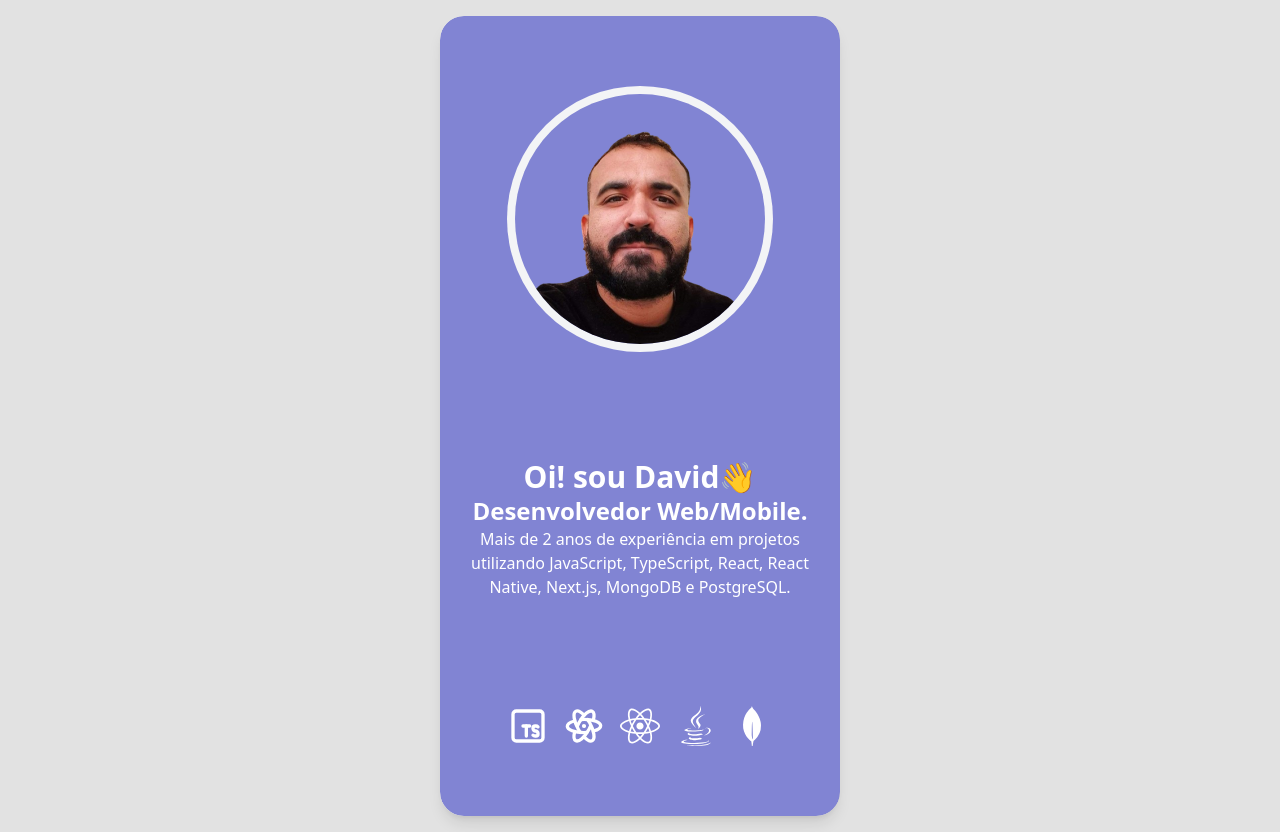
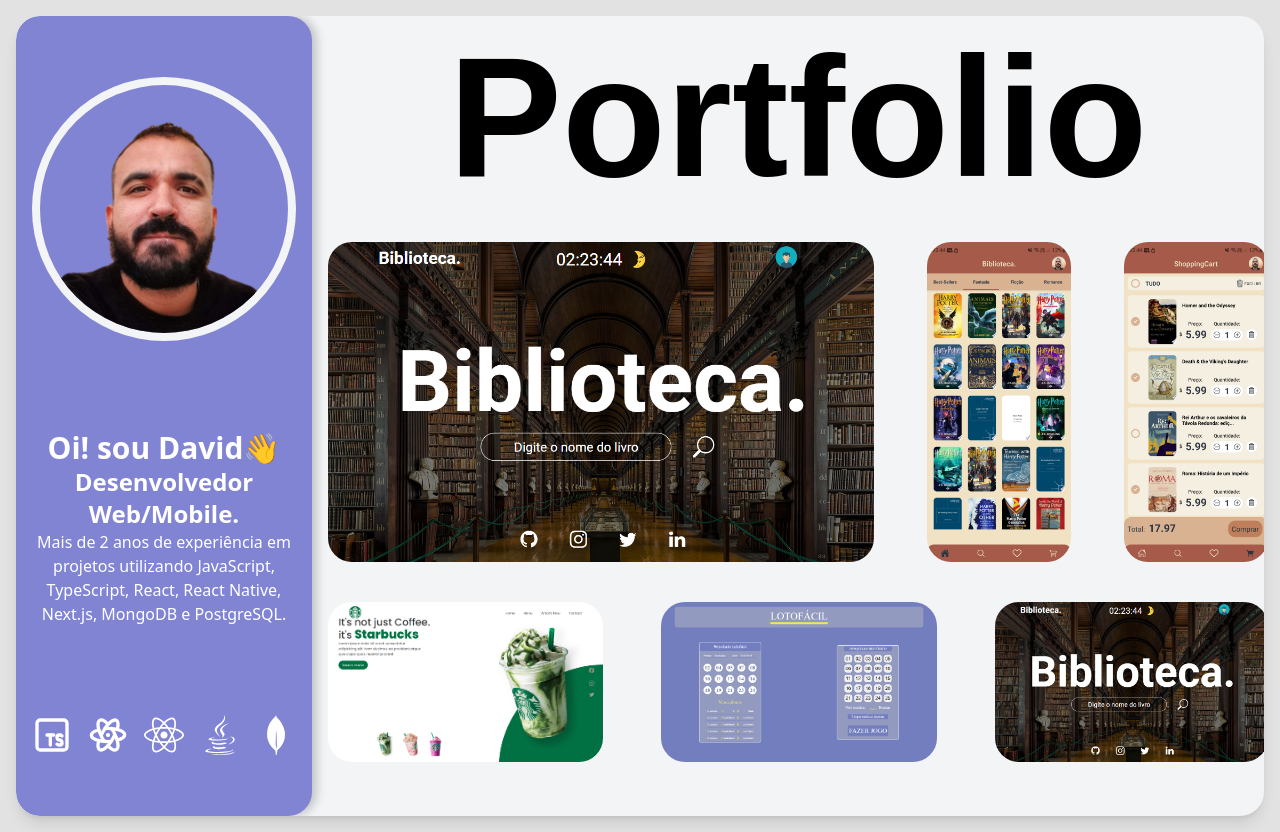
Before and after one commit to Deyvid-Kasteh/meu_portfolio_kasteh, a Next.js app: page / in a window 1280 px wide. Built offline with nearby package versions, Linux system fonts and the light colour scheme; a web font is replaced by a local one.

Commit message:
feat: motion part 3

```diff
--- a/app/hero.jsx
+++ b/app/hero.jsx
@@ -1,5 +1,6 @@
 import React from "react";
 import Image from "next/image";
+import { motion, AnimatePresence } from "motion/react";
 
 // images
 import minhaFoto2 from "../public/assets/imageQuadradaRemoveBG.png";
@@ -16,7 +17,12 @@ const Hero = () => {
 
   return (
     <div className="bg-light-accent w-[400px] h-[800px] p-4 rounded-3xl flex flex-col items-center justify-around shadow-right-shadow">
-      <div className="bg-light-secondary p-2 rounded-full flex items-start justify-center">
+      <motion.div
+        className="bg-light-secondary p-2 rounded-full flex items-start justify-center"
+        whileHover={{ scale: 1.1 }}
+              whileTap={{ scale: 0.9, type: "spring", stiffness: 400, damping: 10 }}
+
+      >
         <div className="flex justify-start bg-light-accent rounded-full">
           <Image
             src={minhaFoto2}
@@ -28,7 +34,7 @@ const Hero = () => {
             height={250}
           />
         </div>
-      </div>
+      </motion.div>
       <div className="flex flex-col items-center justify-center text-center text-white">
         <span className="text-3xl font-bold">Oi! sou David👋</span>
         <span className="text-2xl font-bold">Desenvolvedor Web/Mobile.</span>
--- a/app/page.jsx
+++ b/app/page.jsx
@@ -17,12 +17,12 @@ export default function Home() {
           layout
           initial={{ opacity: 0, scale: 0.6 }}
           animate={{ opacity: 1, scale: 1 }}
-          transition={{ duration: 0.3 }}
+          transition={{ type: "spring", stiffness: 200, damping: 8, duration: 0.8 }}
         >
           <Hero />
           <AnimatePresence mode="popLayout">
             {/* <ComTeste /> */}
-            {/* <Portfolio /> */}
+            <Portfolio />
           </AnimatePresence>
         </motion.div>
       </AnimatePresence>
--- a/app/portfolio/page.jsx
+++ b/app/portfolio/page.jsx
@@ -17,10 +17,10 @@ const Portfolio = () => {
   return (
     <motion.div
       className="pt-4 rounded-3xl flex flex-col items-center gap-10 pr-4"
-      initial={{ opacity: 0 }}
-      animate={{ opacity: 1 }}
-      exit={{ opacity: 0 }}
-      transition={{ duration: 0.4 }}
+      initial={{ opacity: 0, duration: 3 }}
+      animate={{ opacity: 1, duration: 3 }}
+      exit={{ opacity: 0, duration: 0.2 }}
+      // transition={{ duration: 3 }}
       // style={{ x: -20 }}
     >
       <div>
```
